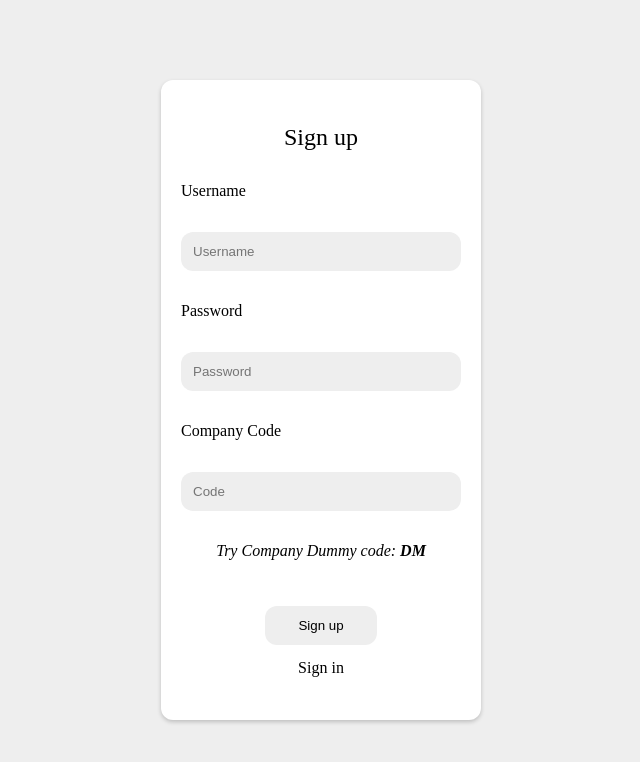
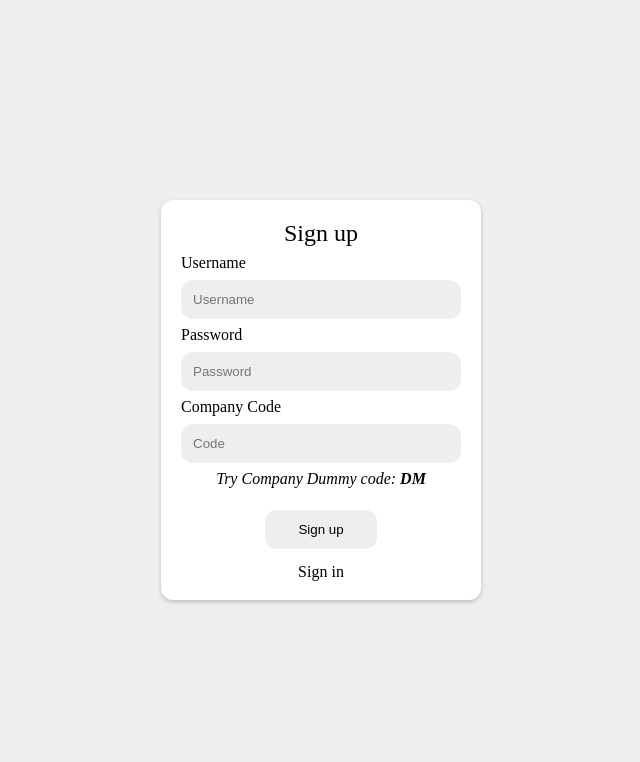
Before and after one commit to alvarezacarlos/project-tasks-app-front, a website: page public/index.html in a window 1280 px wide. Both pictures are taken after a click on the link "Sign up". Shown: the whole page, without its empty margins (319-959 px from the left). Drawn offline with nearby package versions, Linux system fonts and the light colour scheme.

Commit message:
update css styles

```diff
--- a/public/login-form.css
+++ b/public/login-form.css
@@ -10,7 +10,7 @@
 
 .signup-form{
     background-color: red;
-    height: 80vh !important;
+    height: 50vh !important;
 }
 
 
```
